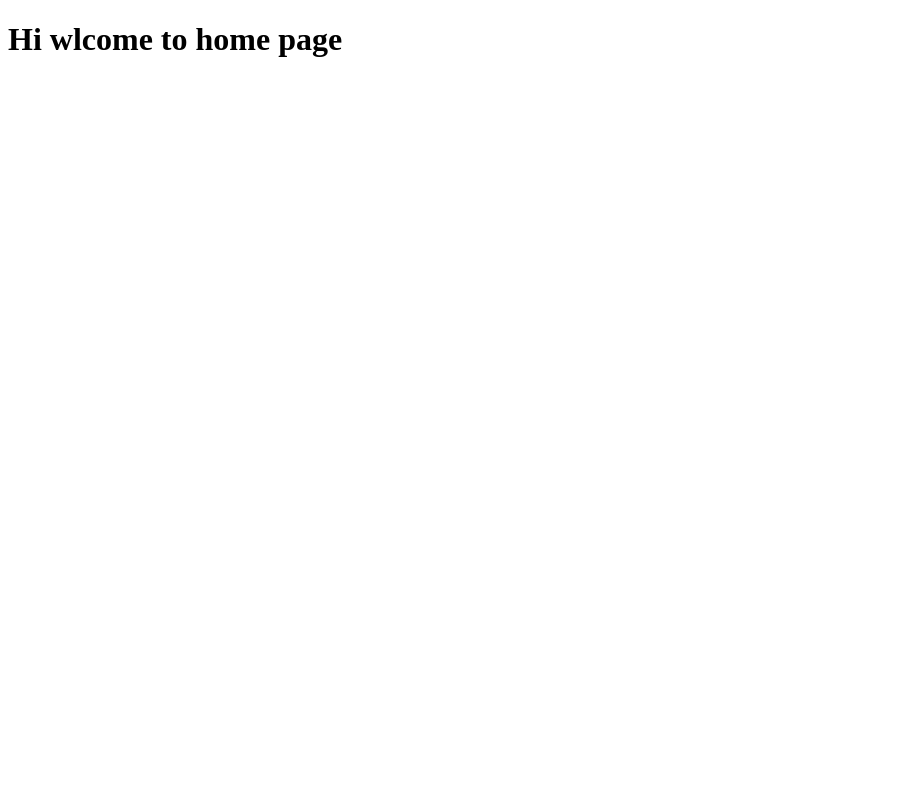
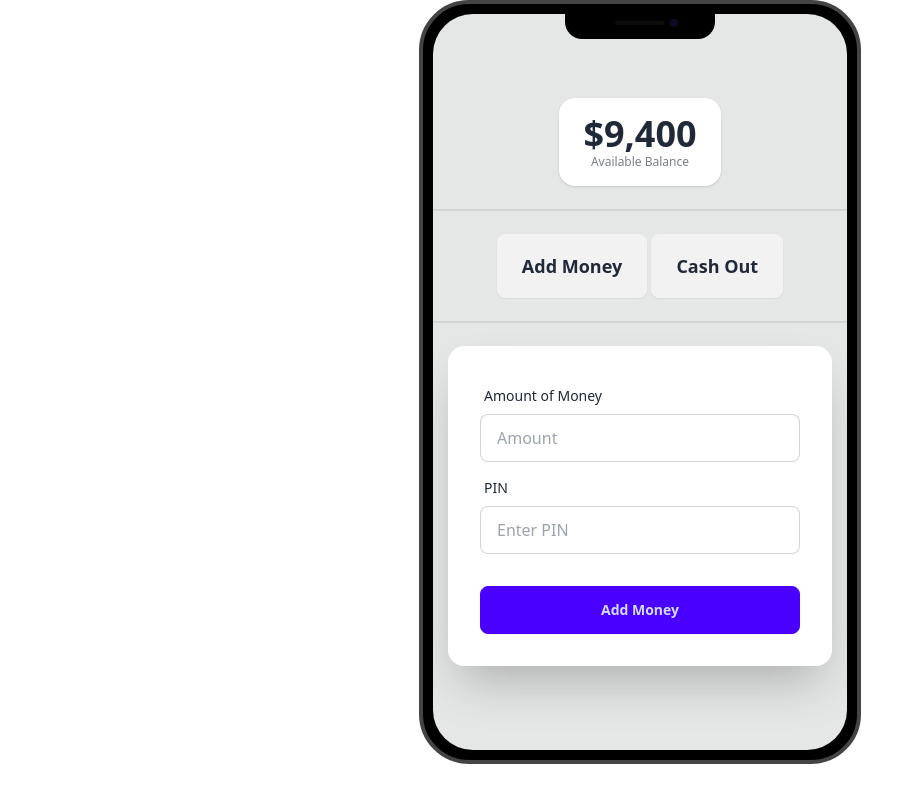
Before and after one commit to asadalgalib/Payo-one, a plain HTML site: page home.html in a window 1280 px wide. Shown: the whole page, without its empty margins (0-916 px from the left). Drawn offline with nearby package versions, Linux system fonts and the light colour scheme.

Commit message:
second commit

```diff
--- a/home.html
+++ b/home.html
@@ -1,11 +1,66 @@
 <!DOCTYPE html>
-<html lang="en">
+<html lang="en" data-theme="light">
 <head>
     <meta charset="UTF-8">
     <meta name="viewport" content="width=device-width, initial-scale=1.0">
     <title>Payo Home</title>
+    <!-- Daisy UI -->
+    <link href="https://cdn.jsdelivr.net/npm/daisyui@4.12.10/dist/full.min.css" rel="stylesheet" type="text/css" />
+    <script src="https://cdn.tailwindcss.com"></script>
+    <!-- Tailwind CSS -->
+    <script src="https://cdn.tailwindcss.com"></script>
+
 </head>
 <body>
-    <h1>Hi wlcome to home page</h1>
+
+    <main class="flex justify-center items-center">
+        <div class="mockup-phone">
+            <div class="camera"></div>
+            <div class="display">
+              <div class="artboard artboard-demo phone-3">
+
+                <!-- available balance -->
+                <div class="stats shadow">
+                    <div class="stat">
+                      <div class="stat-value">$9,400</div>
+                      <div class="stat-desc text-center">Available Balance</div>
+                    </div>
+                  </div>
+                  <div class="divider"></div>
+                  <!-- user action button -->
+                   <div>
+                    <button class="btn btn-lg">Add Money</button>
+                    <button class="btn btn-lg">Cash Out</button>
+                   </div>
+                   <div class="divider"></div>
+                   <!-- add money form start-->
+                   <div class="card bg-base-100 w-full max-w-sm shrink-0 shadow-2xl">
+                    <form class="card-body">
+                      <div class="form-control">
+                        <label class="label">
+                          <span class="label-text">Amount of Money</span>
+                        </label>
+                        <input id="phone-num" type="text" placeholder="Amount" class="input input-bordered" autocomplete="off" required />
+                      </div>
+                      <div class="form-control">
+                        <label class="label">
+                          <span class="label-text">PIN</span>
+                        </label>
+                        <input id="pin-num" type="password" placeholder="Enter PIN" class="input input-bordered" required />
+                      </div>
+                      <div class="form-control mt-6">
+                        <button id="btn-add-money" class="btn btn-primary">Add Money</button>
+                      </div>
+                    </form>
+                  </div>
+                  <!-- add money form end -->
+
+
+              </div>
+            </div>
+          </div>
+    </main>
+
+    <script src="./js/home.js"></script>
 </body>
 </html>
--- /dev/null
+++ b/js/home.js
@@ -0,0 +1 @@
+console.log('home');
--- a/js/login.js
+++ b/js/login.js
@@ -6,7 +6,7 @@ document.getElementById("btn-login").addEventListener('click',function(event){
     const pinNumber = document.getElementById("pin-num").value;
 
     if(phoneNumber === '5' && pinNumber === '12345'){
-        window.location.href = '/home.html';
+        window.location.href = "/home.html";
     }
     else{
         alert('invalid phone number or pin');
```
Also changed, not shown: index.html (+1 -1 lines).
